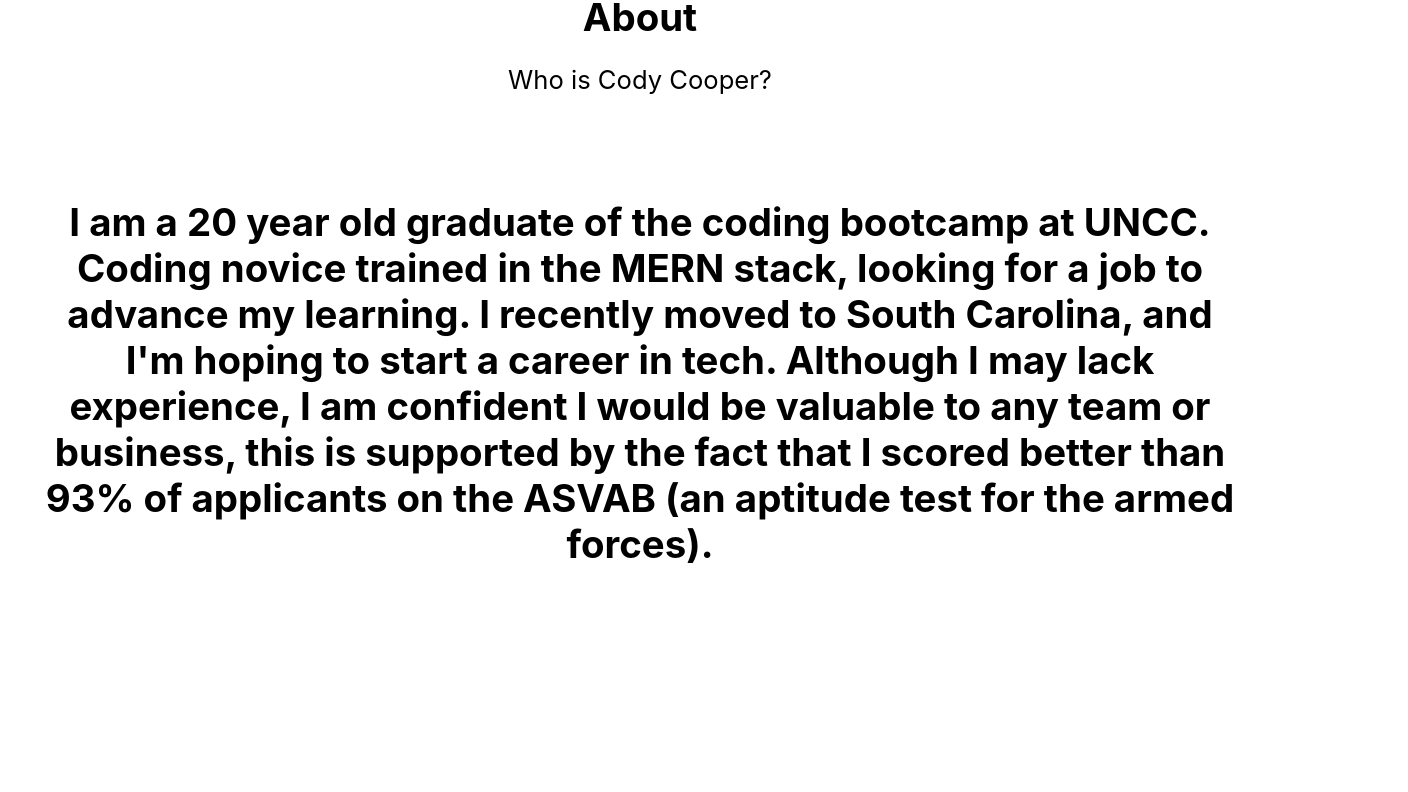
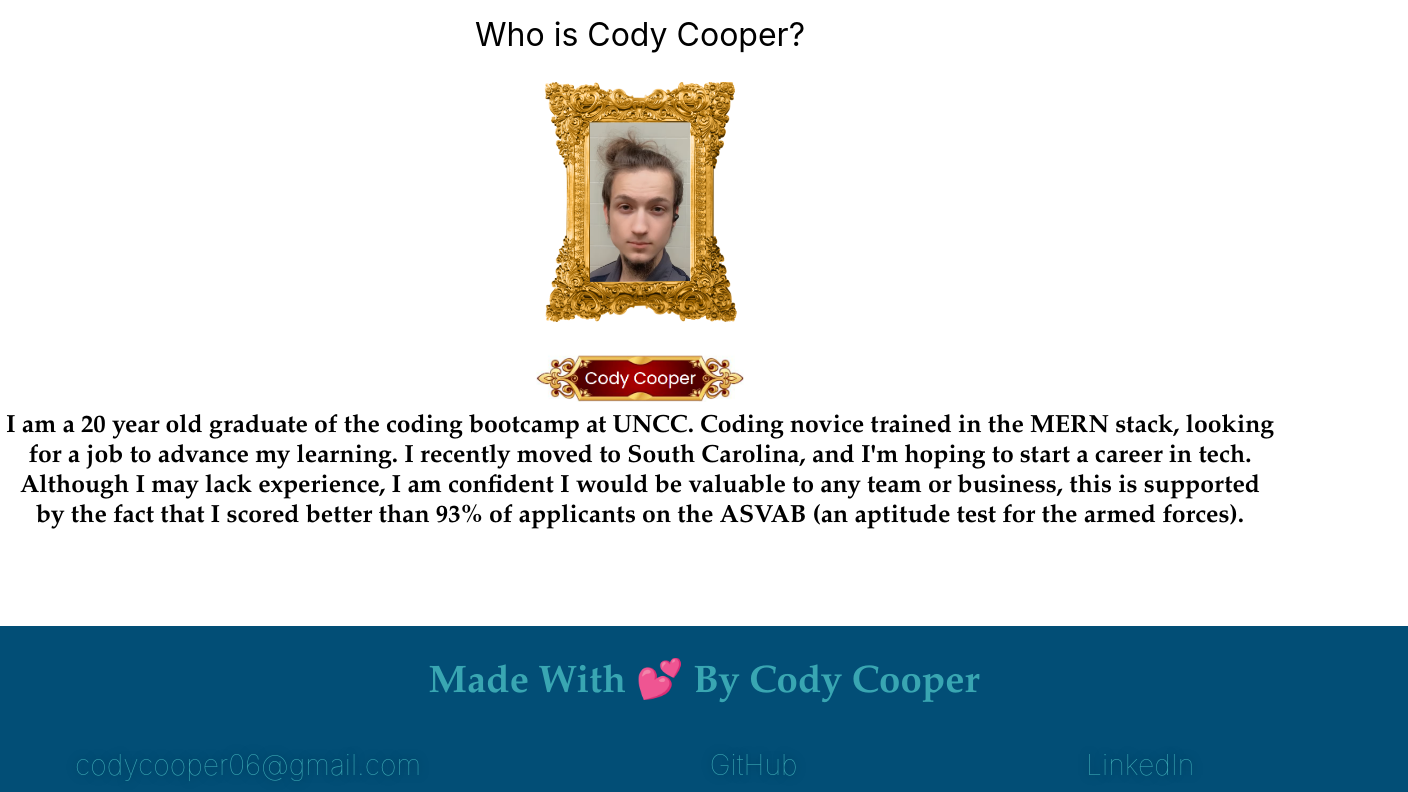
Before and after one commit to Konopie/portfolio, a React (Create React App) app: page / in a window 1280 px wide. Shown: the part 174-966 px from the top of the page, 1408 px wide, since content can reach past the window. Before the commit the page ends 807 px from the top, so only its background shows below. Built offline with nearby package versions, Linux system fonts and the light colour scheme; the HTML template or start-up script is replaced by a standard one.

Commit message:
css polishing near mvp

```diff
--- a/src/App.css
+++ b/src/App.css
@@ -42,9 +42,16 @@
 }
 
 .img{
-  width: 42vw;
-  height: 15vw;
-  margin: 10px;
+  width: 26rem;
+  height: 12rem;
+  margin: 2vw;
+  flex: 1 1 auto;
+}
+
+.project-container {
+  display: flex;
+  justify-content: space-between;
+  flex-wrap: wrap;
 }
 
 * {
@@ -63,19 +70,23 @@
 }
 
 section {
-  padding: 42.0px;
+  padding: 4.20px;
   scroll-margin-top: 4.20rem; /* to stop the anchor links disapparing behind sticky header */
 }
 
 h1 {
   font-weight: bolder;
-  font-size: 3vw;
+  font-size: 3rem;
   text-align: center;
-  padding-bottom: 24px;
+}
+
+h2 {
+  font-size: 2rem;
+  text-align: center;
 }
 
 p {
-  font-size: 2vw;
+  font-size: 2rem;
   text-align: center;
   padding-bottom: 20px
 }
@@ -145,7 +156,7 @@
 
 footer {
   background: var(--secondary-color);
-  width: 100%;
+  width: 110%;
   margin: 0 -30px 0 0;
 }
 
@@ -159,7 +170,7 @@
 
 /* about me css start */
 .about {
-  font-size: 1.55vw
+  font-size: 5vh
 }
 
 
@@ -190,7 +201,108 @@
   border: 3px solid #cccccc;
   padding: 5px;
 }
+.list-container {
+  display: flex;
+  flex-wrap: wrap;
+  justify-content: space-around;
+  align-items: center;
+}
 
-.contact {
-  justify-content: center;
+.list-item {
+  display:flex;
+  flex: 1 1 auto;
+  flex-direction: row;
+  list-style: none;
+  padding: 0px 50px;
+  margin: 10px;
+  /* padding: 0rem 4.20rem; */
 }
+
+.list-link {
+  font-weight: bold;
+  padding: 0px 15px;
+  font-weight: lighter;
+  font-size: 2.22vw;
+  text-shadow: 0 0 10px rgba(0, 0, 0, 0.5);
+  text-decoration: none;
+  color: var(--tertiary-color);
+}
+
+.list-link:hover {
+  background: var(--tertiary-color);
+  color: var(--secondary-color);
+  border-radius: 15px;
+  text-shadow: none;
+}
+
+button {
+  background: var(--secondary-color);
+  color: var(--tertiary-color);
+  border-radius: 15px;
+  padding: 10px;
+  border: none
+}
+
+button:hover {
+  background: var(--tertiary-color);
+  color: var(--secondary-color);
+  border-radius: 15px;
+  padding: 10px;
+}
+
+.handsome {
+  display: block;
+  margin-left: auto;
+  margin-right: auto;
+  height: 15rem;
+  margin-bottom: 2rem;
+}
+
+.cursive {
+  font-family: "garamond"
+}
+
+a {
+  font-weight: bold;
+  padding: 0px 15px;
+  font-weight: lighter;
+  font-size: 2.22vw;
+  text-shadow: 0 0 10px rgba(0, 0, 0, 0.5);
+  text-decoration: none;
+  color: var(--tertiary-color);
+}
+
+h2 {
+  font-family: "garamond";
+  font-size: 1.55rem;
+}
+
+.namePlate {
+  display: block;
+  margin-left: auto;
+  margin-right: auto;
+  height: 3rem;
+  margin-bottom: 10px;
+}
+
+html, body {
+  height: 100%;
+}
+body {
+  display: flex;
+  flex-direction: column;
+}
+.content {
+  flex: 1 0 auto;
+}
+.footer {
+  flex-shrink: 0;
+}
+
+#resume-link {
+  font-size: 2rem;
+}
+
+#contact-form {
+  margin-left: 2rem;
+}
--- a/src/App.js
+++ b/src/App.js
@@ -5,6 +5,7 @@
 import Content from './components/Content/Content';
 import Footer from './components/Footer/Footer';
 import ContactForm from './components/Contact/Contact';
+import Resume from './components/Resume/Resume'
 
 function App() {
   const [categories] = useState([
@@ -13,37 +14,60 @@
       description: 'Who is Cody Cooper?',
     },
     { name: 'portfolio', description: 'Portfolio of projects' },
-    { name: 'resume', description: "Cody's resume" }
+    { name: 'resume', description: "Cody's resume:" }
   ]);
 
   const [currentCategory, setCurrentCategory] = useState(categories[0]);
 
   const [contactSelected, setContactSelected] = useState(false);
 
-  const toggleHide = (currentCategory)=>{
+  const hideAll = ()=> {
+    const hiddenImg = document.querySelectorAll('.img')
+    hiddenImg.forEach(img => {
+      img.classList.add('hidden')
+    })
+    const hiddenAbout = document.querySelectorAll('#about')
+    hiddenAbout.forEach(About => {
+      About.classList.add('hidden')
+    })
+    const hiddenResume = document.querySelectorAll('#resume')
+    hiddenResume.forEach(Resume => {
+     Resume.classList.add("hidden")})
+  }
+
+  const revealCategory = (currentCategory) => {
     if (currentCategory.name === 'portfolio'){
       const hiddenimg = document.querySelectorAll('.img')
       hiddenimg.forEach(img => {
       img.classList.remove("hidden")})
   }
-    else if (currentCategory.name !== 'portfolio'){
-    const hiddenimg = document.querySelectorAll('.img')
-        hiddenimg.forEach(img => {
-        img.classList.add("hidden")})}
   if (currentCategory.name === 'about'){
     const hiddentext = document.querySelectorAll('#about')
     hiddentext.forEach(text => {
     text.classList.remove("hidden")})
   }
-    else if (currentCategory.name !== 'about'){
-      const hiddentext = document.querySelectorAll('#about')
+  if (currentCategory.name === 'resume'){
+    const hiddentext = document.querySelectorAll('#resume')
     hiddentext.forEach(text => {
-          text.classList.add("hidden")})}
+    text.classList.remove("hidden")})
+  }
+  }
+
+  const toggleHide = (currentCategory)=>{
+    console.log('running toggle hide')
+    if (!contactSelected) {
+      hideAll();
+      revealCategory(currentCategory)
+    }
   }
 
   useEffect(()=>{
     toggleHide(currentCategory)}
   , [currentCategory])
+
+  useEffect(()=>{
+    toggleHide(currentCategory)}
+  , [contactSelected])
 
   return (
     <div>
@@ -54,13 +78,14 @@
       contactSelected={contactSelected}
       setContactSelected={setContactSelected}
       ></Header>
-      <main>
+      <main className="content">
       {!contactSelected ? (
         <>
         <Content
         currentCategory={currentCategory}
         ></Content>
-        <About className="text"></About>
+        <About ></About>
+        <Resume ></Resume>
         </>
       ) : (
         <ContactForm id="contact"></ContactForm>
--- a/src/components/About/About.js
+++ b/src/components/About/About.js
@@ -1,14 +1,22 @@
 import React from 'react';
+import handsome from '../../assets/handsome.png'
+import namePlate from "../../assets/name-plate.png"
 
 function About() {
   return (
-    <section>
-      <h1 id="about">
+    <section id="about">
+      <img src={handsome} alt='handsome' className='handsome'></img>
+      <img src={namePlate} alt="name-plate" className="namePlate"></img>
+      <h2 >
         I am a 20 year old graduate of the coding bootcamp at UNCC.
         Coding novice trained in the MERN stack, looking for a job to advance my learning. I recently moved to South Carolina, and I'm hoping to start a career in tech.
         Although I may lack experience, I am confident I would be valuable to any team or business, this is supported by the fact that
         I scored better than 93% of applicants on the ASVAB (an aptitude test for the armed forces).
-       </h1>
+        <br></br>
+        <br></br>
+        <br></br>
+        <br></br>
+       </h2>
     </section>
   );
 }
--- a/src/components/Contact/Contact.js
+++ b/src/components/Contact/Contact.js
@@ -38,7 +38,7 @@
 
   return (
     <section>
-      <h1 data-testid="h1tag">Contact me</h1>
+      <h1 data-testid="h1tag" className="cursive">Contact me</h1>
       <form id="contact-form" onSubmit={handleSubmit}>
         <div>
           <label htmlFor="name">Name:</label>
@@ -57,8 +57,13 @@
             <p className="error-text">{errorMessage}</p>
           </div>
         )}
-        <button data-testid="button" type="submit">Submit</button>
+        <button data-testid="button" className='submit' type="submit">Submit</button>
       </form>
+      <br></br>
+        <br></br>
+        <br></br><br></br>
+        <br></br>
+        <br></br><br></br>
     </section>
   );
 }
--- a/src/components/Content/Content.js
+++ b/src/components/Content/Content.js
@@ -9,7 +9,7 @@
 
   return (
     <section>
-      <h1 data-testid="h1tag">{capitalizeFirstLetter(name)}</h1>
+      <h1 data-testid="h1tag" className="cursive">{capitalizeFirstLetter(name)}</h1>
       <p>{description}</p>
       <Portfolio />
     </section>
--- a/src/components/Footer/Footer.js
+++ b/src/components/Footer/Footer.js
@@ -3,9 +3,20 @@
 function Nav() {
 
   return (
-    <footer>
-
-    </footer>
+    <footer className="footer">
+    <h2>Made With 💕 By Cody Cooper</h2>
+    <ul className="list-container ">
+        <li className='list-item'>
+            <a className='list-link' href="mailto:codycooper06@gmail.com">codycooper06@gmail.com</a>
+        </li>
+        <li className='list-item'>
+            <a className='list-link' href="https://github.com/Konopie">GitHub</a>
+        </li>
+        <li className='list-item'>
+            <a className='list-link' href="https://placeholder.com/">LinkedIn</a>
+        </li>
+    </ul>
+</footer>
   );
 }
 
--- /dev/null
+++ b/src/components/Nav/Nav.js
@@ -0,0 +1,39 @@
+import React from 'react';
+import { capitalizeFirstLetter } from '../../utils/helpers';
+
+function Nav(props) {
+    const {
+        categories = [],
+        setCurrentCategory,
+        contactSelected,
+        currentCategory,
+        setContactSelected,
+      } = props;
+
+return (<nav>
+    <ul className="flex-row">
+        <li className={`mx-2 ${contactSelected && 'navActive'}`}>
+        <a onClick={() => setContactSelected(true)}>Contact</a>
+        </li>
+        {categories.map((category) => (
+        <li
+            className={`mx-1 ${
+            currentCategory.name === category.name && !contactSelected && 'navActive'
+            }`}
+            key={category.name}
+        >
+            <a
+            onClick={() => {
+                setCurrentCategory(category);
+                setContactSelected(false);
+            }}
+            >
+            {capitalizeFirstLetter(category.name)}
+            </a>
+        </li>
+        ))}
+    </ul>
+    </nav>);
+}
+
+export default Nav;
--- a/src/components/Portfolio/Portfolio.js
+++ b/src/components/Portfolio/Portfolio.js
@@ -40,7 +40,7 @@
 
   return (
 
-      <div className="flex-row">
+      <div className="flex-row project-container" >
         {currentProjects.map((project, i) => (
           <img
             src={require(`../../assets/${project.src}`)}
--- a/src/components/Resume/Resume.js
+++ b/src/components/Resume/Resume.js
@@ -0,0 +1,59 @@
+import React from 'react';
+
+function Resume() {
+  return (
+    <section id='resume' className='col-xs-1' align="center">
+      <a id="resume-link" href="https://my.indeed.com/p/codyc-iy2zqdu">Link to Resume on Indeed</a>
+      <br></br>
+      <br></br>
+      <br></br>
+      <h1>I have training in: </h1>
+        <br></br>
+    <p>
+        ✔ HTML/CSS/Git
+      <br></br>
+        ✔ JavaScript
+      <br></br>
+        ✔ Bootstrap
+      <br></br>
+        ✔ The DOM
+      <br></br>
+        ✔ APIs
+      <br></br>
+        ✔ JQuery
+      <br></br>
+        ✔ JSON
+      <br></br>
+        ✔ Node
+      <br></br>
+        ✔ ES6
+      <br></br>
+        ✔ Object-oriented
+        programming
+      <br></br>
+        ✔ Express
+      <br></br>
+        ✔ MySQL
+      <br></br>
+        ✔ MVC paradigm
+      <br></br>
+        ✔ Sequelize
+      <br></br>
+        ✔ Testing
+      <br></br>
+        ✔ Progressive Web Apps
+      <br></br>
+        ✔ React
+      <br></br>
+        ✔ NoSQL
+      <br></br>
+        ✔ MERN Stack
+      <br></br>
+        ✔ Computer science
+        fundamentals
+      </p>
+    </section>
+  );
+}
+
+export default Resume;
```
Also changed, not shown: src/components/Header/Header.js (+8 -24 lines), public/manifest.json, src/assets/handsome.png (added), src/assets/name-plate.png (added). Lines whose indentation alone changed are shown as unchanged.
